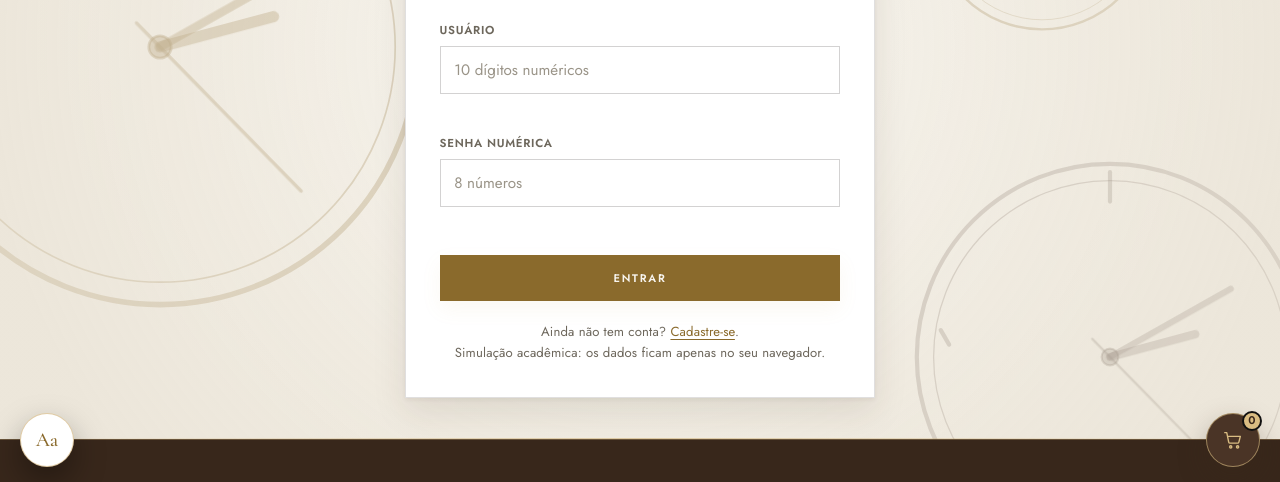
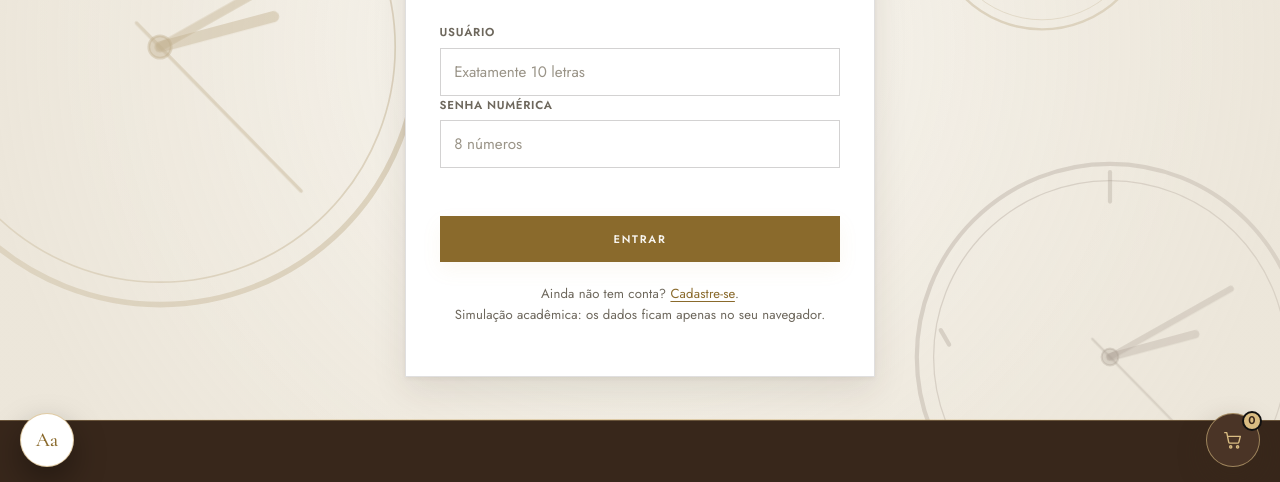
Before and after one commit to bernardosigoli-bit/Relojoaria_Cronos, a plain HTML site: page relojoaria-cronos/login.html in a window 1280 px wide. Shown: the part 313-795 px from the top of the page. Drawn offline with nearby package versions, Linux system fonts and the light colour scheme.

Commit message:
Change login input pattern and placeholder text

```diff
--- a/relojoaria-cronos/login.html
+++ b/relojoaria-cronos/login.html
@@ -47,9 +47,7 @@
       <form id="form-login" novalidate>
         <div class="campo">
           <label for="login">Usuário</label>
-          <input type="text" id="login" maxlength="10" inputmode="numeric" pattern="[0-9]{10}" placeholder="10 dígitos numéricos" autocomplete="username" />
-          <p class="erro-campo" id="login-erro"></p>
-        </div>
+         <input type="text" id="login" maxlength="10" pattern="[A-Za-z]{6}" placeholder="Exatamente 10 letras" autocomplete="username" />
         <div class="campo">
           <label for="senha">Senha numérica</label>
           <input type="password" id="senha" maxlength="8" inputmode="numeric" pattern="[0-9]{8}" placeholder="8 números" autocomplete="current-password" />
```
